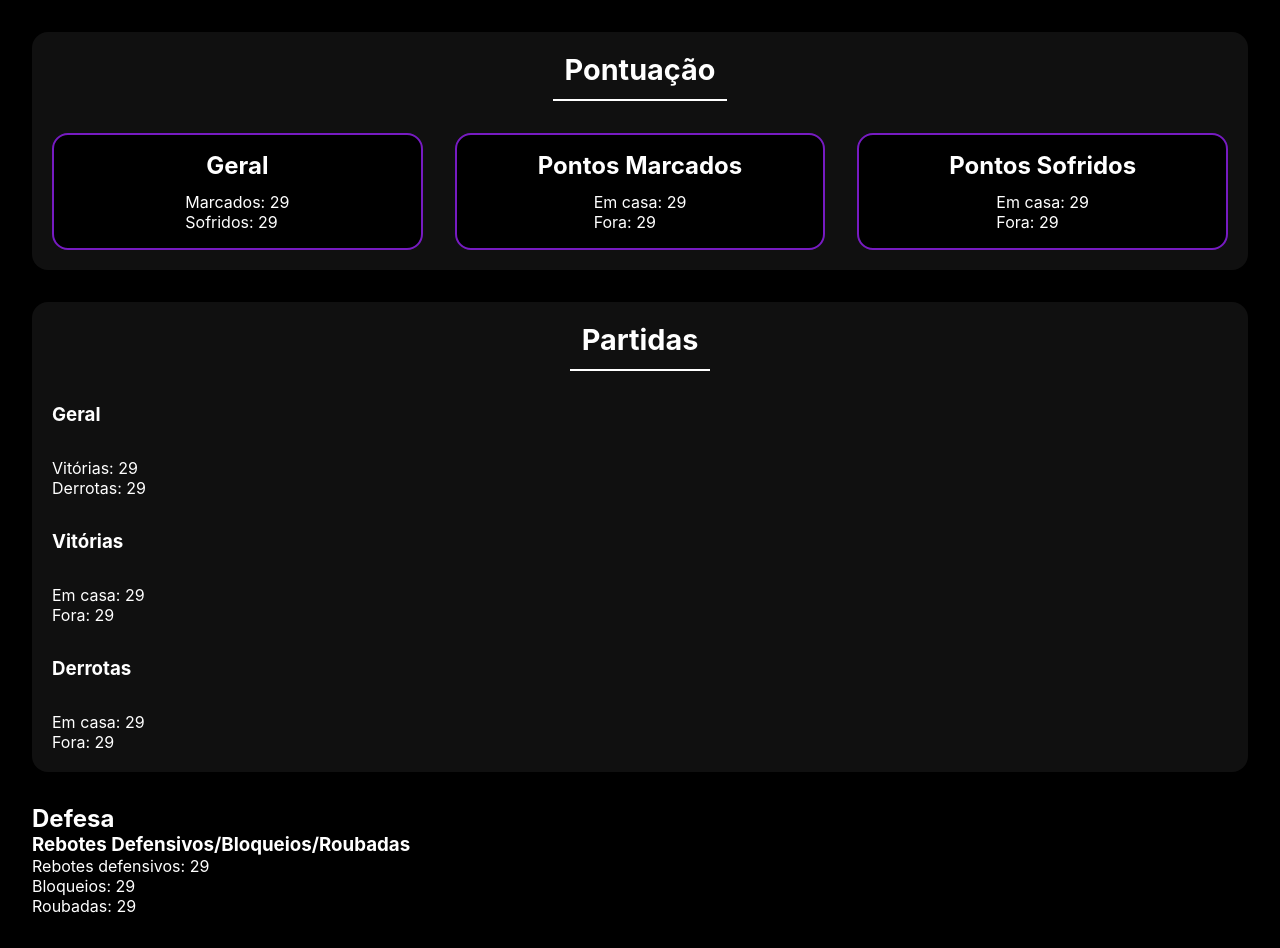
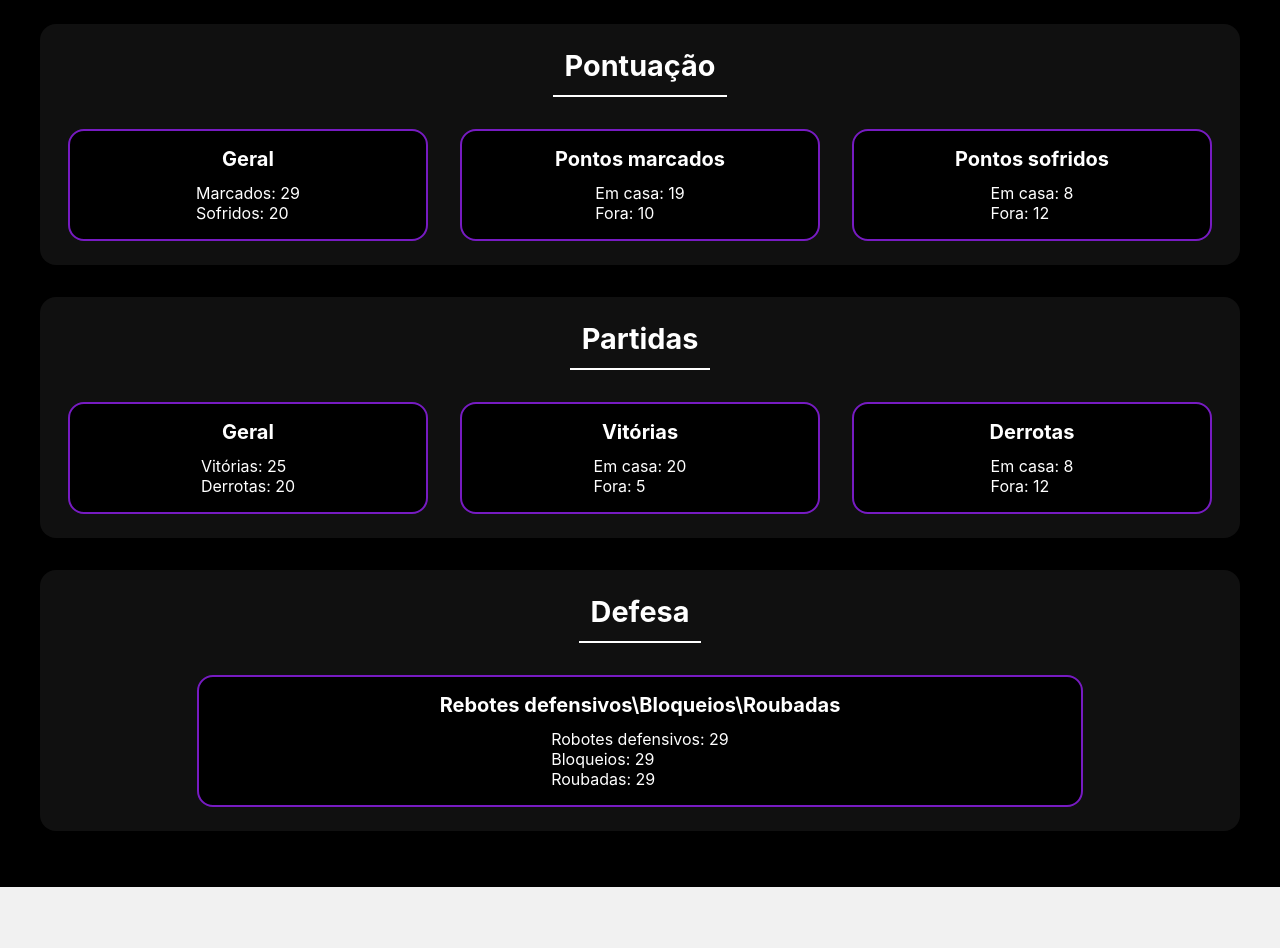
Before and after one commit to guihtryb/basketball-analytics, a React (Create React App) app: page / in a window 1280 px wide. Shown: the part 1680-2628 px from the top of the page. After the commit the page ends 2567 px from the top, so only its background shows below. Built offline with nearby package versions, Linux system fonts and the light colour scheme; a web font is replaced by a local one.

Commit message:
feat: add dashboard section

```diff
--- a/src/App.jsx
+++ b/src/App.jsx
@@ -1,11 +1,12 @@
 import React from 'react';
+import Dashboard from './components/Dashboard/Dashboard';
 import Header from './components/Header/Header';
 import Intro from './components/Intro/Intro';
 import Slide from './components/Slide/Slide';
 import TeamInfos from './components/TeamInfos/TeamInfos';
 
 import './styles/app.css';
-import teamExample from './teams';
+import { teamExample } from './teams';
 
 function App() {
   return (
@@ -30,63 +31,7 @@ function App() {
           teamName={teamExample.name}
           years={teamExample.years}
         />
-        <section className="dashboard-section">
-          <h1>Dashboard</h1>
-          <h2>Temporada 22/23</h2>
-          <div className="graphic-card">
-            <h2>Pontuação</h2>
-            <div className="graphics-container">
-              <div className="graphic">
-                <h3>Geral</h3>
-                <ul>
-                  <li>Marcados: 29</li>
-                  <li>Sofridos: 29</li>
-                </ul>
-              </div>
-              <div className="graphic">
-                <h3>Pontos Marcados</h3>
-                <ul>
-                  <li>Em casa: 29</li>
-                  <li>Fora: 29</li>
-                </ul>
-              </div>
-              <div className="graphic">
-                <h3>Pontos Sofridos</h3>
-                <ul>
-                  <li>Em casa: 29</li>
-                  <li>Fora: 29</li>
-                </ul>
-              </div>
-            </div>
-          </div>
-          <div className="graphic-card">
-            <h2>Partidas</h2>
-            <h3>Geral</h3>
-            <ul>
-              <li>Vitórias: 29</li>
-              <li>Derrotas: 29</li>
-            </ul>
-            <h3>Vitórias</h3>
-            <ul>
-              <li>Em casa: 29</li>
-              <li>Fora: 29</li>
-            </ul>
-            <h3>Derrotas</h3>
-            <ul>
-              <li>Em casa: 29</li>
-              <li>Fora: 29</li>
-            </ul>
-          </div>
-          <div>
-            <h2>Defesa</h2>
-            <h3>Rebotes Defensivos/Bloqueios/Roubadas</h3>
-            <ul>
-              <li>Rebotes defensivos: 29</li>
-              <li>Bloqueios: 29</li>
-              <li>Roubadas: 29</li>
-            </ul>
-          </div>
-        </section>
+        <Dashboard />
       </main>
     </div>
   );
--- /dev/null
+++ b/src/components/Dashboard/Dashboard.jsx
@@ -0,0 +1,28 @@
+import React from 'react';
+import { teamStaticsDefenseListExample, teamStaticsMatchesListExample, teamStaticsPointsListExample } from '../../teams';
+import DuoGraphicCard from '../DuoGraphicCard/DuoGraphicCard';
+import TripleGraphicCard from '../TripleGraphicCard/TripleGraphicCard';
+
+import './index.css';
+
+export default function Dashboard() {
+  return (
+    <section className="dashboard-section">
+      <h1>Dashboard</h1>
+      <h2>Temporada 22/23</h2>
+      <DuoGraphicCard
+        subject="Pontuação"
+        graphicDuoLists={teamStaticsPointsListExample}
+      />
+      <DuoGraphicCard
+        subject="Partidas"
+        graphicDuoLists={teamStaticsMatchesListExample}
+      />
+      <TripleGraphicCard
+        subject="Defesa"
+        graphicTripleLists={teamStaticsDefenseListExample}
+      />
+    </section>
+
+  );
+}
--- /dev/null
+++ b/src/components/Dashboard/index.css
@@ -0,0 +1,38 @@
+.dashboard-section {
+  background-color: #000;
+  color: #FFF;
+  padding: 1.5rem 2.5rem;
+}
+
+.dashboard-section h1 {
+  background-color: #111;
+  padding: 0.75rem 0;
+  font-size: 2rem;
+  font-family: 'Roboto';
+  margin: 0 auto;
+  margin-bottom: 1rem;
+  text-align: center;
+  border-radius: 0.5rem;
+  min-width: 260px;
+  max-width: 720px;
+}
+
+.dashboard-section > h2 {
+  border-bottom: 0;
+  margin: 1.5rem auto;
+  text-align: center;
+  min-width: 260px;
+}
+
+@media (min-width : 745px) {
+  .dashboard-section h1 {
+    font-size: 2.75rem;
+    margin-bottom: 2.25rem;
+    margin-top: 1.25rem;
+  }
+
+  .dashboard-section > h2 {
+    font-size: 1.75rem;
+    margin-bottom: 4rem;
+  }
+}
--- a/src/components/DuoGraphicCard/DuoGraphCard.jsx
+++ b/src/components/DuoGraphicCard/DuoGraphicCard.jsx
@@ -1,18 +1,19 @@
 import PropTypes from 'prop-types';
-import './index.css';
 
 import React from 'react';
-import GraphicDuoList from '../GraphicDuoList/GraphicDuoList';
+import DuoGraphicList from '../DuoGraphicList/DuoGraphicList';
 
 export default function DuoGraphicCard({ subject, graphicDuoLists }) {
   return (
-    <div>
+    <div className="graphic-card">
       <h2>
         {subject}
       </h2>
+      <div className="graphics-container">
         {
           graphicDuoLists.map((list) => (
-          <GraphicDuoList
+            <DuoGraphicList
+              key={list.graphicName}
               graphicName={list.graphicName}
               leftName={list.leftName}
               leftData={list.leftData}
@@ -21,6 +22,7 @@ export default function DuoGraphicCard({ subject, graphicDuoLists }) {
             />
           ))
         }
+      </div>
     </div>
   );
 }
--- /dev/null
+++ b/src/components/DuoGraphicList/DuoGraphicList.jsx
@@ -0,0 +1,32 @@
+import PropTypes from 'prop-types';
+import React from 'react';
+
+export default function DuoGraphicList({
+  graphicName,
+  leftName,
+  leftData,
+  rightName,
+  rightData,
+}) {
+  return (
+    <div className="graphic">
+      <h3>{graphicName}</h3>
+      <ul>
+        <li>
+          {`${leftName}: ${leftData}`}
+        </li>
+        <li>
+          {`${rightName}: ${rightData}`}
+        </li>
+      </ul>
+    </div>
+  );
+}
+
+DuoGraphicList.propTypes = {
+  graphicName: PropTypes.string.isRequired,
+  leftData: PropTypes.number.isRequired,
+  leftName: PropTypes.string.isRequired,
+  rightData: PropTypes.number.isRequired,
+  rightName: PropTypes.string.isRequired,
+};
--- /dev/null
+++ b/src/components/TripleGraphicCard/TripleGraphicCard.jsx
@@ -0,0 +1,42 @@
+import PropTypes from 'prop-types';
+import './index.css';
+
+import React from 'react';
+import TripleGraphicList from '../TripleGraphicList/TripleGraphicList';
+
+export default function TripleGraphicCard({ subject, graphicTripleLists }) {
+  return (
+    <div className="graphic-card">
+      <h2>
+        {subject}
+      </h2>
+      <div className="graphics-container">
+        {
+          graphicTripleLists.map((list) => (
+            <TripleGraphicList
+              key={list.graphicName}
+              graphicName={list.graphicName}
+              leftName={list.leftName}
+              leftData={list.leftData}
+              middleName={list.middleName}
+              middleData={list.middleData}
+              rightName={list.rightName}
+              rightData={list.rightData}
+            />
+          ))
+        }
+      </div>
+    </div>
+  );
+}
+
+TripleGraphicCard.propTypes = {
+  subject: PropTypes.string.isRequired,
+  graphicTripleLists: PropTypes.arrayOf(PropTypes.shape({
+    graphicName: PropTypes.string,
+    leftName: PropTypes.string,
+    leftData: PropTypes.number,
+    rightName: PropTypes.string,
+    rightData: PropTypes.number,
+  })).isRequired,
+};
--- a/src/components/GraphicDuoList/GraphicDuoList.jsx
+++ b/src/components/TripleGraphicList/TripleGraphicList.jsx
@@ -1,32 +1,39 @@
 import PropTypes from 'prop-types';
 import React from 'react';
 
-export default function GraphicDuoList({
+export default function TripleGraphicList({
   graphicName,
   leftName,
   leftData,
+  middleName,
+  middleData,
   rightName,
   rightData,
 }) {
   return (
-    <>
+    <div className="graphic">
       <h3>{graphicName}</h3>
       <ul>
         <li>
           {`${leftName}: ${leftData}`}
         </li>
         <li>
+          {`${middleName}: ${middleData}`}
+        </li>
+        <li>
           {`${rightName}: ${rightData}`}
         </li>
       </ul>
-    </>
+    </div>
   );
 }
 
-GraphicDuoList.propTypes = {
+TripleGraphicList.propTypes = {
   graphicName: PropTypes.string.isRequired,
   leftData: PropTypes.number.isRequired,
   leftName: PropTypes.string.isRequired,
+  middleData: PropTypes.number.isRequired,
+  middleName: PropTypes.string.isRequired,
   rightData: PropTypes.number.isRequired,
   rightName: PropTypes.string.isRequired,
 };
--- a/src/styles/app.css
+++ b/src/styles/app.css
@@ -1,20 +1,12 @@
-.dashboard-section {
-  background-color: #000;
-  color: #FFF;
-  padding: 2rem;
-}
-
-.dashboard-section h1 {
-  background-color: #111;
-  padding: 0.75rem 0;
-  font-size: 2rem;
-  font-family: 'Roboto';
-  margin: 0 auto;
-  margin-bottom: 1rem;
-  text-align: center;
-  border-radius: 0.5rem;
-  min-width: 260px;
-  max-width: 720px;
+.graphic-card {
+  background-color: #101010;
+  padding: 1.25rem;
+  border-radius: 1rem;
+  display: flex;
+  flex-direction: column;
+  gap: 2rem;
+  margin: 2rem 0;
+  min-width: 220px;
 }
 
 .graphic-card h2 {
@@ -24,24 +16,6 @@
   padding-top: 0;
   border-bottom: 2px solid #FFF;
   width: fit-content;
-}
-
-.dashboard-section > h2 {
-  border-bottom: 0;
-  margin: 1.5rem auto;
-  text-align: center;
-  min-width: 260px;
-}
-
-.graphic-card {
-  background-color: #101010;
-  padding: 1.25rem;
-  border-radius: 1rem;
-  display: flex;
-  flex-direction: column;
-  gap: 2rem;
-  margin: 2rem 0;
-  min-width: 220px;
 }
 
 .graphics-container {
@@ -59,25 +33,24 @@
   align-items: center;
   padding: 1rem;
   min-width: 180px;
+  width: 75%;
   gap: 0.75rem;
   border: 2px solid #771bc2;
 }
 
+.graphic h3 {
+  text-align: center;
+  word-break: break-all;
+}
+
 @media (min-width : 745px) {
-  .dashboard-section h1 {
-    font-size: 2.75rem;
-    margin-bottom: 2.25rem;
-    margin-top: 1.25rem;
-  }
-
-  .dashboard-section > h2 {
-    font-size: 1.75rem;
-    margin-bottom: 4rem;
-  }
-
   .graphics-container {
     flex-direction: row;
     flex-wrap: wrap;
+  }
+
+  .graphic-card {
+    padding: 1.5rem 1.75rem;
   }
 
   .graphic-card h2 {
@@ -86,10 +59,10 @@
 
   .graphic {
     flex: 1;
-    min-width: 280px;
+    max-width: 850px;
   }
 
   .graphic h3 {
-    font-size: 1.5rem;
+    font-size: 1.25rem;
   }
 }
--- a/src/teams/index.js
+++ b/src/teams/index.js
@@ -1,6 +1,6 @@
 import hawksExampleLogo from '../images/teams/hawks.png';
 
-const teamExample = {
+export const teamExample = {
   name: 'Atlanta Hawks',
   image: hawksExampleLogo,
   cityLink: 'https://www.google.com/maps/place/Atlanta,+GA,+USA/@33.7489954,-84.3879824,3a,75y,90t/data=!3m8!1e2!3m6!1sAF1QipNXloXpGkJpcMiE9ng8Kht3o12x-7poFj8kKzKm!2e10!3e12!6shttps:%2F%2Flh5.googleusercontent.com%2Fp%2FAF1QipNXloXpGkJpcMiE9ng8Kht3o12x-7poFj8kKzKm%3Dw203-h253-k-no!7i1080!8i1349!4m13!1m7!3m6!1s0x88f5045d6993098d:0x66fede2f990b630b!2sAtlanta,+GA,+USA!3b1!8m2!3d33.748752!4d-84.3876845!3m4!1s0x88f5045d6993098d:0x66fede2f990b630b!8m2!3d33.748752!4d-84.3876845',
@@ -11,4 +11,62 @@ const teamExample = {
   championschips: 1,
 };
 
-export default teamExample;
+export const teamStaticsPointsListExample = [
+  {
+    graphicName: 'Geral',
+    leftName: 'Marcados',
+    leftData: 29,
+    rightName: 'Sofridos',
+    rightData: 20,
+  },
+  {
+    graphicName: 'Pontos marcados',
+    leftName: 'Em casa',
+    leftData: 19,
+    rightName: 'Fora',
+    rightData: 10,
+  },
+  {
+    graphicName: 'Pontos sofridos',
+    leftName: 'Em casa',
+    leftData: 8,
+    rightName: 'Fora',
+    rightData: 12,
+  },
+];
+
+export const teamStaticsMatchesListExample = [
+  {
+    graphicName: 'Geral',
+    leftName: 'Vitórias',
+    leftData: 25,
+    rightName: 'Derrotas',
+    rightData: 20,
+  },
+  {
+    graphicName: 'Vitórias',
+    leftName: 'Em casa',
+    leftData: 20,
+    rightName: 'Fora',
+    rightData: 5,
+  },
+  {
+    graphicName: 'Derrotas',
+    leftName: 'Em casa',
+    leftData: 8,
+    rightName: 'Fora',
+    rightData: 12,
+  },
+];
+
+export const teamStaticsDefenseListExample = [
+  {
+    graphicName: 'Rebotes defensivos\\Bloqueios\\Roubadas',
+    leftName: 'Robotes defensivos',
+    leftData: 29,
+    middleName: 'Bloqueios',
+    middleData: 29,
+    rightName: 'Roubadas',
+    rightData: 29,
+  },
+];
```
Also changed, not shown: src/components/TripleGraphicCard/index.css (added), src/components/TripleGraphicList/index.css (added). Lines whose indentation alone changed are shown as unchanged.
